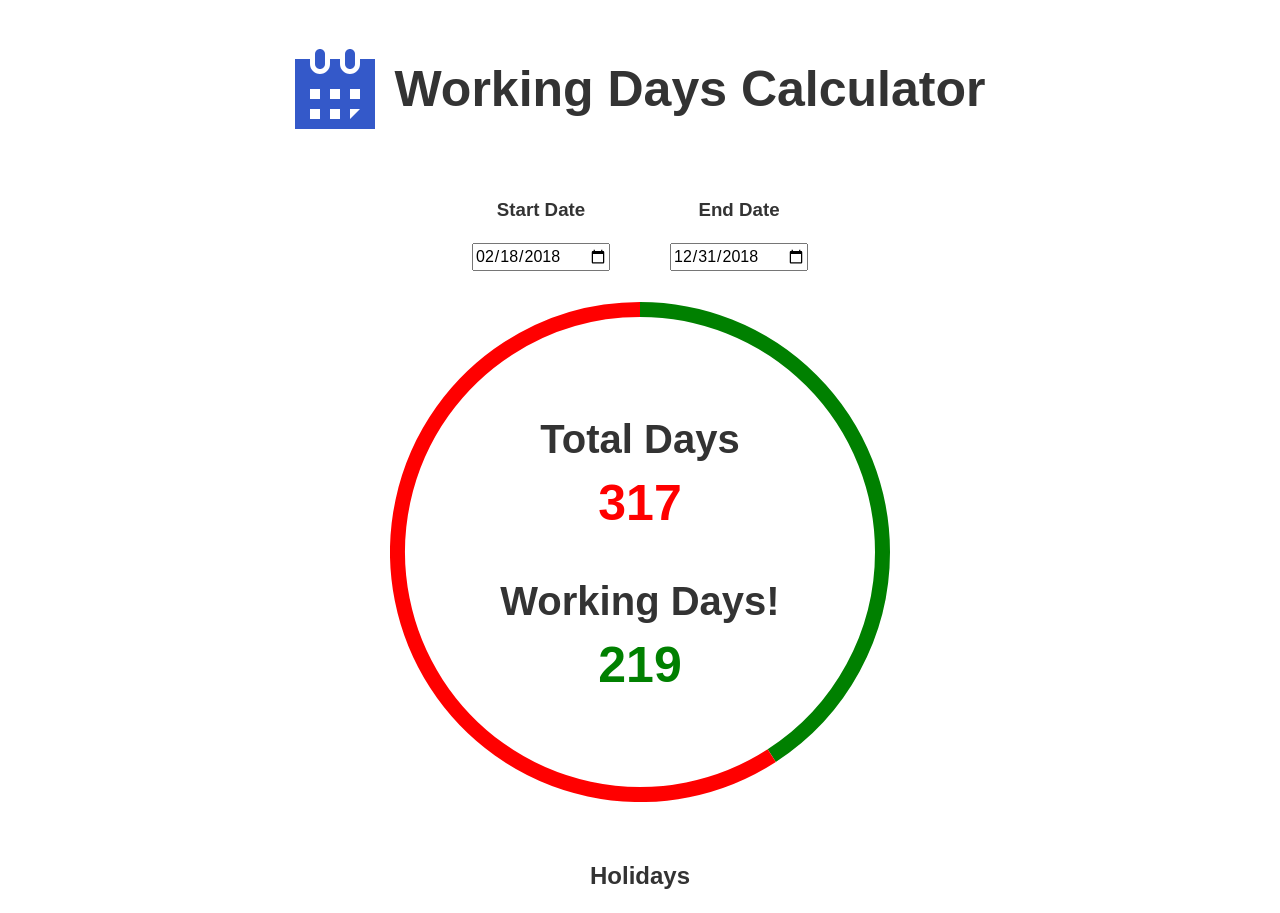
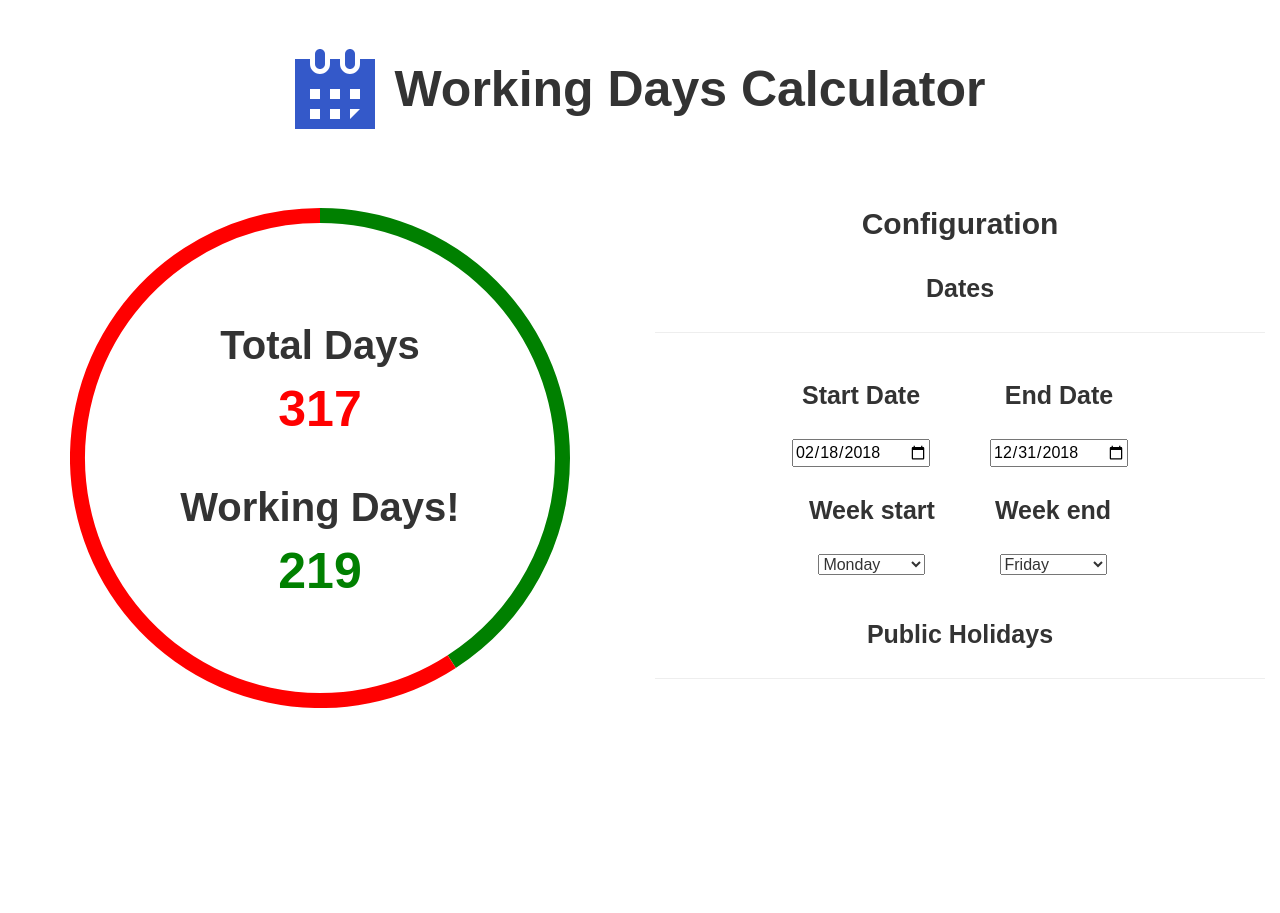
Before and after one commit to Recidvst/working-days-calculator, a React (Create React App) app: page / in a window 1280 px wide. After the commit the page ends 800 px from the top, so only its background shows below. Built offline with nearby package versions, Linux system fonts and the light colour scheme.

Commit message:
week days option added

```diff
--- a/src/components/Calculator.js
+++ b/src/components/Calculator.js
@@ -2,6 +2,7 @@ import React, { Component } from 'react';
 import Pie from './../components/Pie';
 
 class Calculator extends Component {
+
   render() {
     return (
       <div className="calculator-component">
--- a/src/components/Dates.js
+++ b/src/components/Dates.js
@@ -11,23 +11,41 @@ class Dates extends Component {
         this.state = {
           inputStartDate: moment().format('YYYY-MM-DD'),
           inputEndDate: moment().endOf('year').format('YYYY-MM-DD'),
+          inputWeekStart: 'Monday',
+          inputWeekEnd: 'Friday'
         };
 
-        this.reflectInputChanges = this.reflectInputChanges.bind(this);
+        this.reflectDateInputChanges = this.reflectDateInputChanges.bind(this);
     }
 
-    reflectInputChanges(e) {
+    reflectDateInputChanges(e) {
+        // start date
         if (e.target.id === 'startDateInput') {
             this.setState({
                 inputStartDate : e.target.value
             });
-            this.props.startDateUpdate(e);
+            this.props.handleDateUpdates(e,'start');
         }
+        // end date
         if (e.target.id === 'endDateInput') {
             this.setState({
                 inputEndDate : e.target.value
             });
-            this.props.endDateUpdate(e);
+            this.props.handleDateUpdates(e,'end');
+        }
+        // week start
+        if (e.target.id === 'weekStartInput') {
+            this.setState({
+                inputWeekStart : e.target.value
+            });
+            this.props.handleDateUpdates(e,'weekStart');
+        }
+        // week end
+        if (e.target.id === 'weekEndInput') {
+            this.setState({
+                inputWeekEnd : e.target.value
+            });
+            this.props.handleDateUpdates(e,'weekEnd');
         }
     }
 
@@ -36,24 +54,59 @@ class Dates extends Component {
         return (
         <div className="dates-component">
 
-            <div className="date-inputs-box">
+            <h3>Dates</h3>
+            <hr/>
+
+            <div className="inputs-box">
                 <h3> Start Date </h3>
                 <input
                     id="startDateInput"
                     type="date"
                     value={this.state.inputStartDate}
-                    onChange={this.reflectInputChanges}
+                    onChange={this.reflectDateInputChanges}
                 />
             </div>
 
-            <div className="date-inputs-box">
+            <div className="inputs-box">
                 <h3> End Date </h3>
                 <input
                     id="endDateInput"
                     type="date"
                     value={this.state.inputEndDate}
-                    onChange={this.reflectInputChanges}
+                    onChange={this.reflectDateInputChanges}
                 />
+            </div>
+
+            <br />
+
+            <div className="inputs-box">
+                <h3> Week start </h3>
+                <select
+                    name="weekStartInput"
+                    id="weekStartInput"
+                    value={this.state.inputWeekStart}
+                    onChange={this.reflectDateInputChanges}
+                    >
+                    <option value="Monday">Monday</option>
+                    <option value="Tuesday">Tuesday</option>
+                    <option value="Wednesday">Wednesday</option>
+                    <option value="Thursday">Thursday</option>
+                    <option value="Friday">Friday</option>
+                </select>
+            </div>
+            <div className="inputs-box">
+                <h3> Week end </h3>
+                <select
+                    name="weekEndInput"
+                    id="weekEndInput"
+                    value={this.state.inputWeekEnd}
+                    onChange={this.reflectDateInputChanges}
+                    >
+                    <option value="Tuesday">Tuesday</option>
+                    <option value="Wednesday">Wednesday</option>
+                    <option value="Thursday">Thursday</option>
+                    <option value="Friday">Friday</option>
+                </select>
             </div>
 
         </div>
@@ -64,7 +117,9 @@ class Dates extends Component {
 
 Dates.propTypes = {
     inputStartDate: PropTypes.object,
-    inputEndDate: PropTypes.object
+    inputEndDate: PropTypes.object,
+    inputWeekStart: PropTypes.string,
+    inputWeekEnd: PropTypes.string
 };
 
 export default Dates;
--- a/src/components/Holidays.js
+++ b/src/components/Holidays.js
@@ -1,15 +1,32 @@
 import React, { Component } from 'react';
+// import PropTypes from 'prop-types'
 
 class Holidays extends Component {
+
+  constructor() {
+      super();
+
+      this.state = {
+      };
+
+      this.reflectHolidayInputChanges = this.reflectHolidayInputChanges.bind(this);
+  }
+
+  reflectHolidayInputChanges(e) {
+  }
+
   render() {
     return (
       <div className="holidays-component">
-        <h2>
-        Holidays
-        </h2>
+        <h3>Public Holidays</h3>
+        <hr/>
+
       </div>
     );
   }
 }
 
+Holidays.propTypes = {
+};
+
 export default Holidays;
--- a/src/components/Pie.js
+++ b/src/components/Pie.js
@@ -13,6 +13,9 @@ class Pie extends Component {
       componentDidMount() {
         this.draw();
       }
+      componentDidUpdate() {
+        this.draw();
+      }
 
       draw() {
         const c = this.refs.canvas.getContext('2d');
@@ -25,7 +28,6 @@ class Pie extends Component {
         const dataTotal = data.reduce((r, dataPoint) => r + dataPoint, 0);
         let startAngle = degsToRadians(-90);
         let colorIndex = 0;
-        console.log(this.props.data);
         this.props.data.forEach((dataPoint, i) => {
           const section = dataPoint / dataTotal * 360;
           const endAngle = startAngle + degsToRadians(section);
--- a/src/containers/App.js
+++ b/src/containers/App.js
@@ -18,28 +18,47 @@ class App extends Component {
         workingDays: calculateWorkingDays().daysBetween,
         totalDays: calculateWorkingDays().totalDays,
         startDate: null,
-        endDate: null
+        endDate: null,
+        weekStart: 'Monday',
+        weekEnd: 'Friday'
       };
 
-      this.chooseStartDate = this.chooseStartDate.bind(this);
-      this.chooseEndDate = this.chooseEndDate.bind(this);
+      this.handleChanges = this.handleChanges.bind(this);
   }
 
-  chooseStartDate(start) {
-    start = moment(start.target.value).format('DD-MM-YYYY');
+  handleChanges(e, type) {
+    if (type === 'start') {
+      let start = moment(e.target.value).format('DD-MM-YYYY');
       this.setState ({
         startDate: start,
-          workingDays: calculateWorkingDays(start,this.state.endDate).daysBetween,
-          totalDays: calculateWorkingDays(start,this.state.endDate).totalDays
+        workingDays: calculateWorkingDays(start, this.state.endDate, this.state.weekStart, this.state.weekEnd).daysBetween,
+        totalDays: calculateWorkingDays(start, this.state.endDate, this.state.weekStart, this.state.weekEnd).totalDays
       });
     }
-  chooseEndDate(end) {
-    end = moment(end.target.value).format('DD-MM-YYYY');
+    if (type === 'end') {
+      let end = moment(e.target.value).format('DD-MM-YYYY');
       this.setState ({
         endDate: end,
-          workingDays: calculateWorkingDays(this.state.startDate,end).daysBetween,
-          totalDays: calculateWorkingDays(this.state.startDate,end).totalDays
+        workingDays: calculateWorkingDays(this.state.startDate, end, this.state.weekStart, this.state.weekEnd).daysBetween,
+        totalDays: calculateWorkingDays(this.state.startDate, end, this.state.weekStart, this.state.weekEnd).totalDays
       });
+    }
+    if (type === 'weekStart') {
+      let day = e.target.value;
+      this.setState ({
+        weekStart: day,
+        workingDays: calculateWorkingDays(this.state.startDate, this.state.endDate, day, this.state.weekEnd).daysBetween,
+        totalDays: calculateWorkingDays(this.state.startDate, this.state.endDate, day, this.state.weekEnd).totalDays
+      });
+    }
+    if (type === 'weekEnd') {
+      let day = e.target.value;
+      this.setState ({
+        weekEnd: day,
+        workingDays: calculateWorkingDays(this.state.startDate, this.state.endDate, this.state.weekStart, day).daysBetween,
+        totalDays: calculateWorkingDays(this.state.startDate, this.state.endDate, this.state.weekStart, day).totalDays
+      });
+    }
   }
 
   render() {
@@ -47,19 +66,17 @@ class App extends Component {
       <div className="App">
           <Header />
 
-          <div className="col-xs-12">
-            <Dates
-              startDateUpdate={ this.chooseStartDate }
-              endDateUpdate={ this.chooseEndDate }
-            />
-          </div>
-
-          <div className="col-xs-12">
+          <div className="col-xs-12 col-sm-6">
             <Calculator workingDaysDisplay={ this.state.workingDays } totalDaysDisplay={ this.state.totalDays } />
           </div>
 
-          <div className="col-xs-12">
-            <Holidays />
+          <div className="col-xs-12 col-sm-6">
+            <h2> Configuration </h2>
+            <Dates
+              handleDateUpdates={ this.handleChanges }
+            />
+            <Holidays
+            />
           </div>
 
       </div>
@@ -72,6 +89,8 @@ App.propTypes = {
   totalDays: PropTypes.object,
   startDate: PropTypes.string,
   endDate: PropTypes.string,
+  weekStart: PropTypes.string,
+  weekEnd: PropTypes.string
 };
 
 export default App;
--- a/src/helpers/WorkingDays.js
+++ b/src/helpers/WorkingDays.js
@@ -1,5 +1,8 @@
 // get moment
 import moment from 'moment';
+moment.locale('en-my-settings', {
+  // customizations.
+});
 
 // public holidays export
 export function getPublicHolidays() {
@@ -15,29 +18,62 @@ export function getPublicHolidays() {
   }
   return holidays;
 }
-// personal holiday export
-export function getPersonalHoliday() {
-    const holidayAllowance = 25;
-    return holidayAllowance;
-}
 
 // export calculation fn
-export function calculateWorkingDays(start, end) {
+export function calculateWorkingDays(start, end, weekStart, weekEnd) {
 
+    // start
     let startDate = moment().format('DD-MM-YYYY'); // today from moment
     if ( start != null ) {
       startDate = start;
     }
-
+    // end
     let retireDate = '31-12-' + moment().format('YYYY'); // end of this year as default
     if ( end != null ) {
       retireDate = end;
     }
-
-    // const todayDate = moment().format('DD-MM-YYYY'); // today from moment
-    // const startDate = '01-01-2018'; // jan 1
-    // const retireDate = '31-12-2018'; // retire/end date
-    // const retireDate = '12-07-2058'; // retire/end date
+    // week start and end
+    let weekdayStart = 1;
+    let weekdayEnd = 5;
+    if ( weekStart != null ) {
+      switch(weekStart) {
+        case 'Monday':
+            weekdayStart = 1;
+            break;
+        case 'Tuesday':
+            weekdayStart = 2;
+            break;
+        case 'Wednesday':
+            weekdayStart = 3;
+            break;
+        case 'Thursday':
+            weekdayStart = 4;
+            break;
+        case 'Friday':
+            weekdayStart = 5;
+            break;
+        default:
+            weekdayStart = 1;
+      }
+    }
+    if ( weekEnd != null ) {
+      switch(weekEnd) {
+        case 'Tuesday':
+            weekdayEnd = 2;
+            break;
+        case 'Wednesday':
+            weekdayEnd = 3;
+            break;
+        case 'Thursday':
+            weekdayEnd = 4;
+            break;
+        case 'Friday':
+            weekdayEnd = 5;
+            break;
+        default:
+            weekdayEnd = 5;
+      }
+    }
 
     const publicHolidays = getPublicHolidays();
 
@@ -49,33 +85,27 @@ export function calculateWorkingDays(start, end) {
             }
         }
       // check if a weekday - 0-6 is sun-sat in Moment so 1-5.
-        if ( this.day() > 0 && this.day() <= 5 ) return true;
+        let curDay = this.day();
+
+        if ( curDay >= weekdayStart && curDay <= weekdayEnd ) return true;
         return false;
     };
 
     moment.fn.businessDiff = function (end) {
-      // get start and end dates and personal holiday allowance
+      // get start and end dates
       let start = this;
       let daysBetween = 0;
       let totalDays = 0;
-                                                                                      // let currentYear = this.year();
       // if days are the same, don't run
       if (start === end) {
         return daysBetween;
       }
-                                                                                      // // remove holiday allowance for first year
-                                                                                      // daysBetween -= getPersonalHoliday();
       // loop and check if day is business or holiday
       while ( start <= end ) {
         if ( start.isBusinessDay() ) {
           daysBetween++;
         }
         totalDays++;
-                                                                                      // // apply holiday allowance if year changes and update year var
-                                                                                      // if ( this.year() !== currentYear ) {
-                                                                                      //   currentYear = this.year();
-                                                                                      //   daysBetween -= getPersonalHoliday();
-                                                                                      // }
         // move forward one day
         start.add(1, 'd');
       }
--- /dev/null
+++ b/src/styles/config.css
@@ -0,0 +1,28 @@
+h2 {
+  font-size: 3rem; }
+
+h3 {
+  font-size: 2.5rem; }
+
+.inputs-box {
+  display: inline-block;
+  margin: 0 30px; }
+
+.dates-component {
+  margin-bottom: 40px; }
+  .dates-component label {
+    display: block;
+    margin: 20px auto; }
+  .dates-component input {
+    display: block;
+    margin: 1px auto;
+    color: black; }
+  .dates-component .checkboxes label {
+    float: left; }
+  .dates-component .checkboxes ul {
+    margin: 0;
+    list-style: none;
+    float: left; }
+
+.holidays-component {
+  margin-bottom: 40px; }
--- /dev/null
+++ b/src/styles/config.scss
@@ -0,0 +1,41 @@
+h2 {
+    font-size: 3rem;
+}
+h3 {
+    font-size: 2.5rem;
+}
+
+// input fields
+.inputs-box {
+    display: inline-block;
+    margin: 0 30px;
+}
+// dates controls
+.dates-component {
+    margin-bottom: 40px;
+    // inputs container
+    label {
+        display: block;
+        margin: 20px auto;
+    }
+    input {
+        display: block;
+        margin: 1px auto;
+        color: black;
+    }
+    .checkboxes {
+        label {
+            float: left;
+        }
+        ul {
+            margin: 0;
+            list-style: none;
+            float: left;
+        }
+    }
+
+}
+// holiday controls
+.holidays-component {
+    margin-bottom: 40px;
+}
--- a/src/styles/dates.css
+++ /dev/null
@@ -1,12 +0,0 @@
-.dates-component .date-inputs-box {
-  display: inline-block;
-  margin: 0 30px; }
-
-.dates-component label {
-  display: block;
-  margin: 20px auto; }
-
-.dates-component input {
-  display: block;
-  margin: 1px auto;
-  color: black; }
--- a/src/styles/dates.scss
+++ /dev/null
@@ -1,18 +0,0 @@
-// date input fields
-.dates-component {
-    // inputs container
-    .date-inputs-box {
-        display: inline-block;
-        margin: 0 30px;
-    }
-    label {
-        display: block;
-        margin: 20px auto;
-    }
-    input {
-        display: block;
-        margin: 1px auto;
-        color: black;
-    }
-
-}
--- a/src/styles/index.css
+++ b/src/styles/index.css
@@ -55,18 +55,34 @@ body {
   10% {
     transform: rotate(0deg); } }
 
-.dates-component .date-inputs-box {
+h2 {
+  font-size: 3rem; }
+
+h3 {
+  font-size: 2.5rem; }
+
+.inputs-box {
   display: inline-block;
   margin: 0 30px; }
 
+.dates-component {
+  margin-bottom: 40px; }
   .dates-component label {
     display: block;
     margin: 20px auto; }
-
   .dates-component input {
     display: block;
     margin: 1px auto;
     color: black; }
+  .dates-component .checkboxes label {
+    float: left; }
+  .dates-component .checkboxes ul {
+    margin: 0;
+    list-style: none;
+    float: left; }
+
+.holidays-component {
+  margin-bottom: 40px; }
 
 .calculator-component h2 {
   display: block;
--- a/src/styles/index.scss
+++ b/src/styles/index.scss
@@ -2,5 +2,5 @@
 @import "./bootstrap.min.css";
 @import "./App.scss";
 @import "./header.scss";
-@import "./dates.scss";
+@import "./config.scss";
 @import "./calculator.scss";
```
Lines whose indentation alone changed are shown as unchanged.
